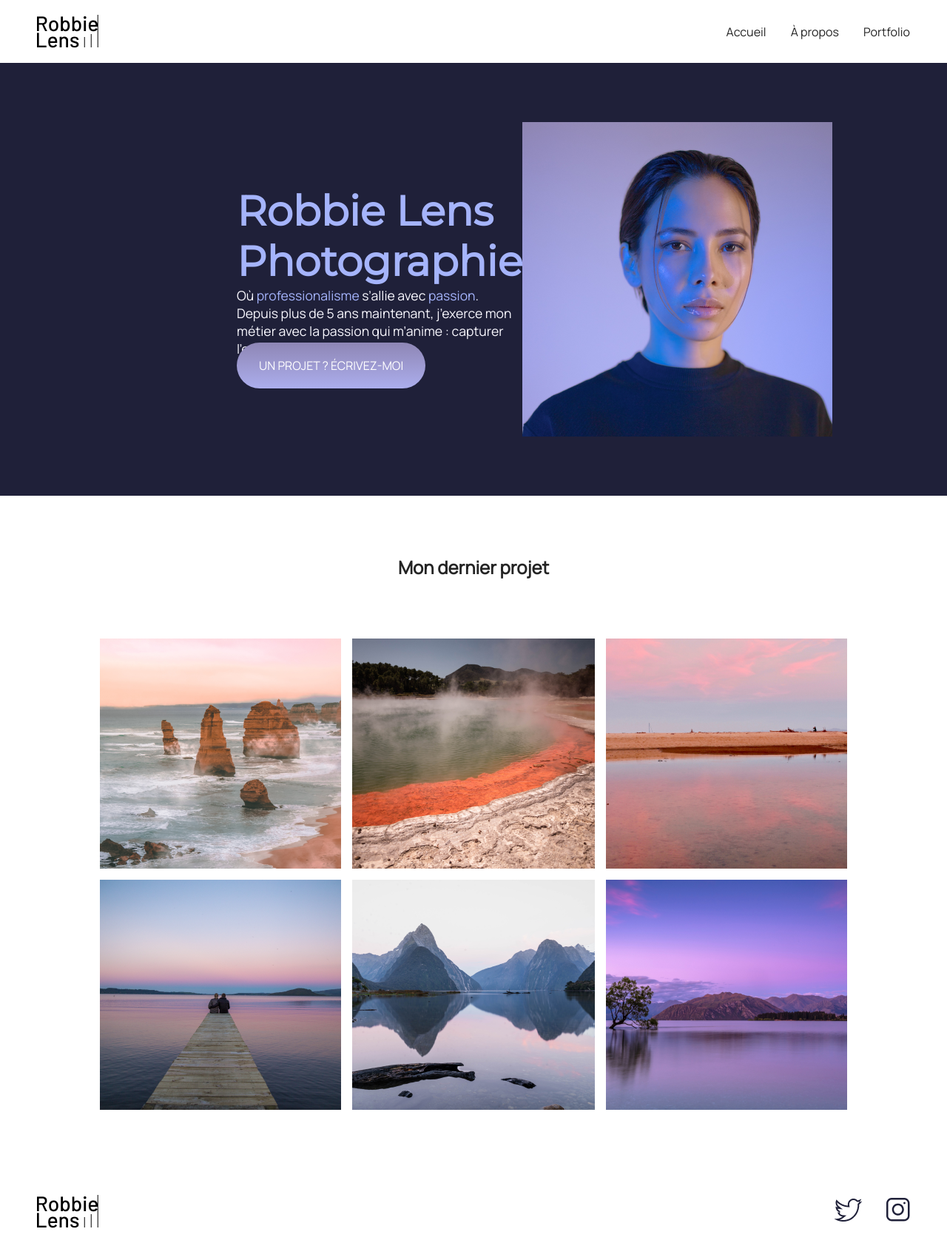
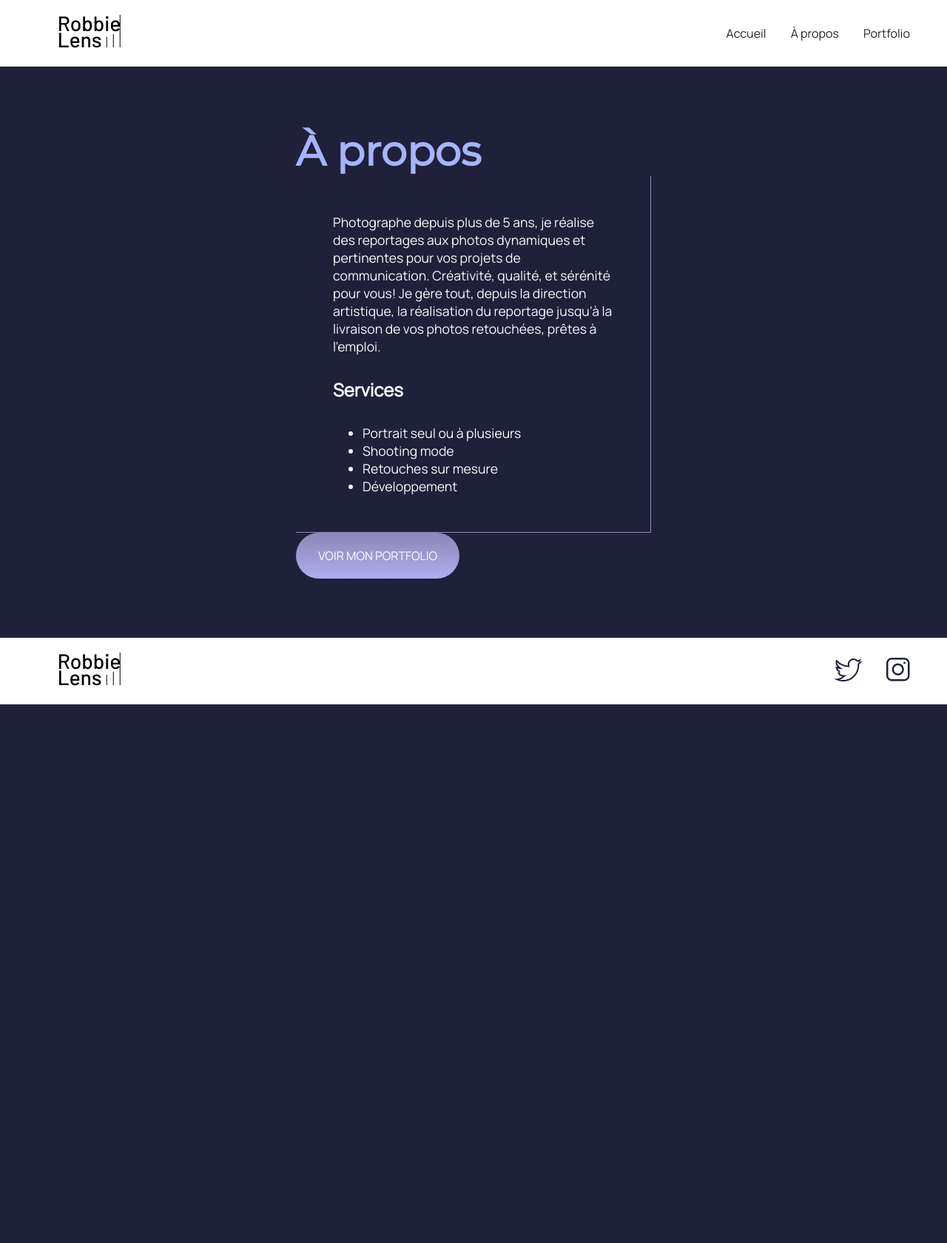
Before and after one commit to lukadiFreddy/HTML-CSS-OPENCLASSROOM, a plain HTML site: page a-propos.html in a window 1280 px wide. Shown: the whole page at 74% size. After the commit the page ends 952 px from the top, so only its background shows below. Drawn offline with Linux system fonts and the light colour scheme.

Commit message:
Add file portfolio

```diff
--- a/a-propos.html
+++ b/a-propos.html
@@ -3,21 +3,21 @@
 <html lang="fr">
 
 <head>
+    <meta charset="utf-8" >
     <meta name="viewport" content="width=device-width, initial-scale=1">
-        <meta charset="utf-8">
-        <title>Accueil - Robbie Lens Photographie</title>
-        <link href="style.css" rel="stylesheet">
+    <title>À propos - Robbie Lens Photographie</title>
+    <link href="style.css" rel="stylesheet" >
     <link rel="preconnect" href="https://fonts.googleapis.com">
     <link rel="preconnect" href="https://fonts.gstatic.com" crossorigin>
-        <link
-            href="https://fonts.googleapis.com/css2?family=Manrope&family=Montserrat&display=swap"
-            rel="stylesheet">
+    <link href="https://fonts.googleapis.com/css2?family=Manrope&family=Montserrat&display=swap" rel="stylesheet">
 </head>
 
 <body>
     <header>
         <nav>
-                <img src="images/logo.png" alt="Logo Robbie Lens">
+            <a href="index.html" class="lien-icone">
+                <img src="images/logo.png" alt="Logo Robbie Lens" >
+            </a>
             <div>
                 <a href="index.html">Accueil</a>
                 <a href="a-propos.html">À propos</a>
@@ -25,52 +25,42 @@
             </div>
         </nav>
     </header>
-        <main>
-            <section class="accueil-introduction">
-                <div>
-                    <h1>Robbie Lens Photographie</h1>
+    <main class="a-propos-main">
+        <section>
+            <h1>À propos</h1>
+            <div class="carre-contenu">
                 <p>
-                        Où <em>professionalisme</em> s’allie avec
-                        <em>passion</em>. Depuis
-                        plus de 5 ans maintenant, j’exerce mon métier avec la
-                        passion
-                        qui m’anime : capturer l’essence de chaque instant.
+                    Photographe depuis plus de 5 ans, je réalise des reportages aux photos dynamiques et pertinentes
+                    pour
+                    vos
+                    projets de communication. Créativité, qualité, et sérénité pour vous! Je gère tout, depuis la
+                    direction
+                    artistique, la réalisation du reportage jusqu’à la livraison de vos photos retouchées, prêtes à
+                    l’emploi.
                 </p>
-                    <a href class="cta">UN PROJET ? ÉCRIVEZ-MOI</a>
-                </div>
-                <img src="images/robbie-lens.png"
-                    alt="Portrait avec effet de la photographe Robbie Lens">
-            </section>
-            <section class="accueil-photos">
-                <h2>Mon dernier projet</h2>
-                <div>
-                    <img src="images/accueil/element-1.png"
-                        alt="Twelve apostles - Australie">
-                    <img src="images/accueil/element-2.png"
-                        alt="Wai-O-Tapu - Nouvelle-Zélande">
-                    <img src="images/accueil/element-3.png"
-                        alt="Parc National d’Abel Tasman - Nouvelle-Zélande">
+                <h2>Services</h2>
+                <ul>
+                    <li>Portrait seul ou à plusieurs</li>
+                    <li>Shooting mode</li>
+                    <li>Retouches sur mesure</li>
+                    <li>Développement</li>
+                </ul>
             </div>
             <div>
-                    <img src="images/accueil/element-4.png"
-                        alt="Lac Rotorua - Nouvelle-Zélande">
-                    <img src="images/accueil/element-5.png"
-                        alt="Milford Sound - Nouvelle-Zélande">
-                    <img src="images/accueil/element-6.png"
-                        alt="Lac Wanaka - Nouvelle-Zélande">
+                <a href="portfolio.html" class="cta">VOIR MON PORTFOLIO</a>
             </div>
         </section>
     </main>
     <footer>
-            <img src="images/logo.png" alt="Logo Robbie Lens">
+        <a href="index.html" class="lien-icone">
+            <img src="images/logo.png" alt="Logo Robbie Lens" >
+        </a>
         <div>
-                <a target="_self" href="https://twitter.com/"
-                    class="lien-icone">
-                    <img src="images/twitter.png" alt="Logo Twitter">
+            <a target="_self" href="https://twitter.com/" class="lien-icone">
+                <img src="images/twitter.png" alt="Logo Twitter" >
             </a>
-                <a target="_self" href="https://www.instagram.com/"
-                    class="lien-icone">
-                    <img src="images/instagram.png" alt="Logo Instagram">
+            <a target="_self" href="https://www.instagram.com/" class="lien-icone">
+                <img src="images/instagram.png" alt="Logo Instagram" >
             </a>
         </div>
     </footer>
--- a/style.css
+++ b/style.css
@@ -41,6 +41,7 @@ footer {
 }
 
 .cta {
+   display: inline-block;
    background: linear-gradient(#8e86b5, #acaeed);
    color: white;
    border-radius: 50px;
```
Also changed, not shown: index.html (+3 -2 lines), portfolio.html (added, +116 -0 lines), images/portfolio/paysage1.jpg (added), images/portfolio/paysage2.jpg (added), images/portfolio/paysage3.jpg (added), images/portfolio/paysage4.jpg (added), images/portfolio/paysage5.jpg (added), images/portfolio/paysage6.jpg (added), images/portfolio/paysage7.jpg (added), images/portfolio/paysage8.jpg (added), images/portfolio/paysage9.jpg (added), images/portfolio/portrait1.jpg (added), images/portfolio/portrait2.jpg (added), images/portfolio/portrait3.jpg (added), 3 more files, 1 other file. Lines whose indentation alone changed are shown as unchanged.
